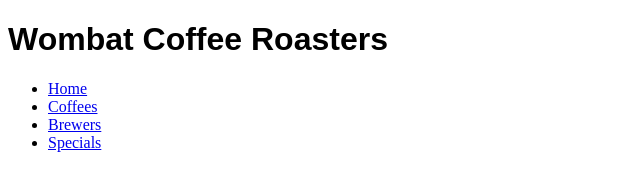
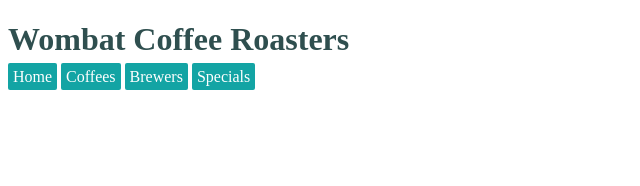
Before and after one commit to juaneins/css-in-depth-ex, a plain HTML site: page c1/index.html in a window 1280 px wide. Shown: the whole page, without its empty margins (0-640 px from the left). Drawn offline with Linux system fonts and the light colour scheme.

Commit message:
specifity

```diff
--- a/c1/css/styles.css
+++ b/c1/css/styles.css
@@ -1,4 +1,4 @@
-h1 {
+/* h1 {
   font-family: serif;
 }
 
@@ -8,4 +8,32 @@ h1 {
 
 .title {
   font-family: monospace;
+} */
+
+h1 {
+  color: #2f4f4f;
+  margin-bottom: 10px;
 }
+
+#main-nav {
+  margin-top: 10px;
+  list-style: none;
+  padding-left: 0;
+}
+
+#main-nav li {
+  display: inline-block;
+}
+
+#main-nav a {
+  color: white;
+  background-color: #13a4a4;
+  padding: 5px;
+  border-radius: 2px;
+  text-decoration: none;
+} /*specificity: 1,0,1*/
+
+
+.featured {
+  background-color: orange;
+} /*specificity: 0,1,0*/
```
Also changed, not shown: c1/index.html (+1 -1 lines), README.md.
